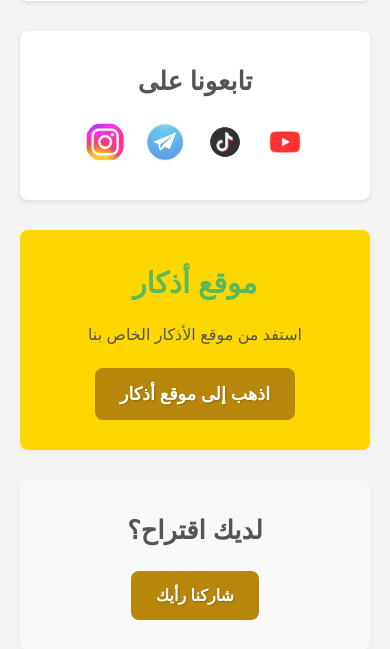
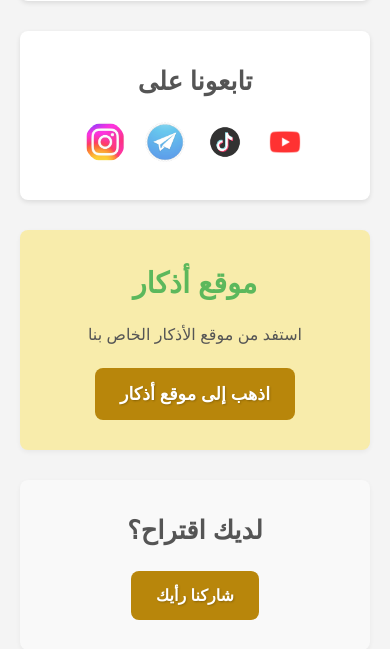
Before and after one commit to itsengmarwan/Nora-Mosque, a PHP site: page / in a window 390 px wide. Shown: the part 406-1055 px from the top of the page. Run offline with PHP 8.4, Linux system fonts and the light colour scheme.

Commit message:
Update style.css

```diff
--- a/style.css
+++ b/style.css
@@ -231,7 +231,7 @@ main {
 }
 
 #azkar-app {
-    background-color: #FFD700; /* ذهبي */
+    background-color: rgba(255, 215, 0, 0.3); /* ذهبي مع شفافية 30% */
     padding: 30px 20px;
     margin-bottom: 30px;
     border-radius: 8px;
@@ -506,8 +506,3 @@ main {
         color: #555;
         cursor: pointer;
         margin-left: 30px;
-        margin-right: auto;
-    }
-
-    #photo-album .album-container {
-        flex-direction: row; /*
```
